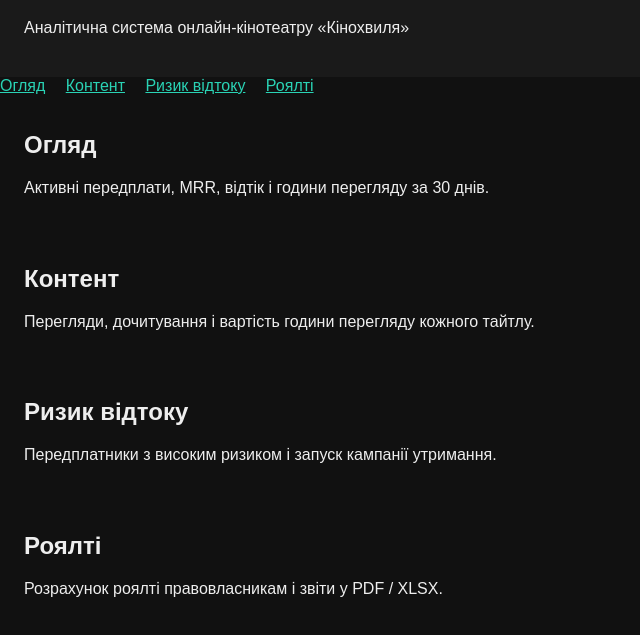
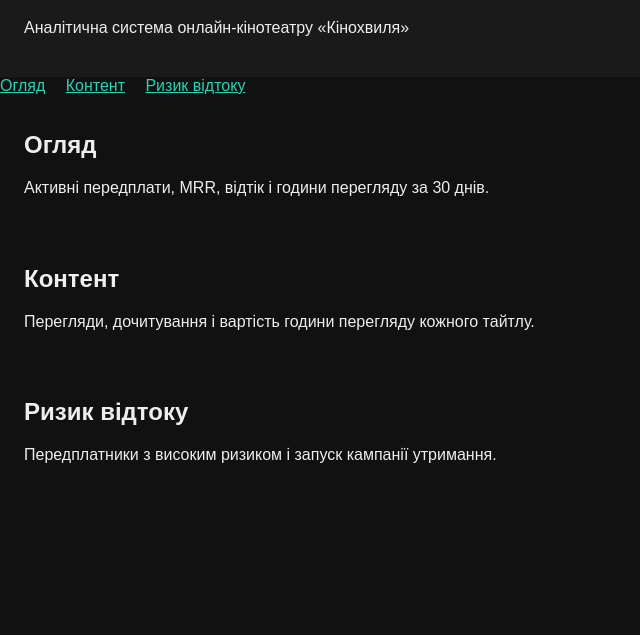
Before and after one commit to By0wl/streamsight, a plain HTML site: page index.html in a window 1280 px wide. Shown: the part 85-720 px from the top of the page, without its empty margins (0-640 px from the left). Drawn offline with Linux system fonts and the light colour scheme.

Commit message:
Revert "OLS-12 Add royalty reports section"

```diff
--- a/index.html
+++ b/index.html
@@ -14,7 +14,6 @@
     <a href="#overview">Огляд</a>
     <a href="#content">Контент</a>
     <a href="#churn">Ризик відтоку</a>
-    <a href="#royalty">Роялті</a>
   </nav>
   <section id="overview">
     <h2>Огляд</h2>
@@ -28,9 +27,5 @@
     <h2>Ризик відтоку</h2>
     <p>Передплатники з високим ризиком і запуск кампанії утримання.</p>
   </section>
-  <section id="royalty">
-    <h2>Роялті</h2>
-    <p>Розрахунок роялті правовласникам і звіти у PDF / XLSX.</p>
-  </section>
 </body>
 </html>
```
